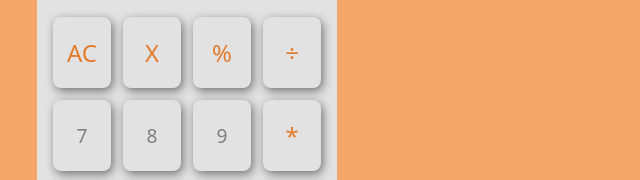
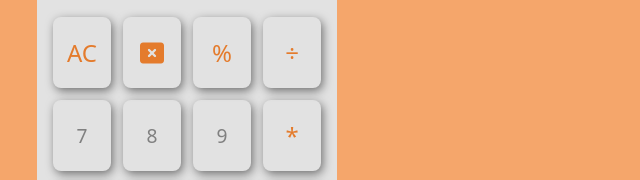
Before and after one commit to rohit7318/odin-calculator, a plain HTML site: page index.html in a window 1280 px wide. Shown: the part 261-441 px from the top of the page, 453-1093 px from the left. Drawn offline with Linux system fonts and the light colour scheme.

Commit message:
Update index.html
added rectangle x-mark icon

```diff
--- a/index.html
+++ b/index.html
@@ -25,7 +25,7 @@
 
       <div class="buttons-container no-select">
         <button class="no-select btn operator all-clear" id="all-clear">AC</button>
-        <button class="no-select btn operator one-clear" id="one-clear">X</button>
+        <button class="no-select btn operator one-clear" id="one-clear"><i class="fa-solid fa-rectangle-xmark"></i></button>
         <button class="no-select btn operator percent" id="percent">%</button>
         <button class="no-select btn operator divide" id="divide">÷</button>
         <button class="no-select btn num">7</button>
```
